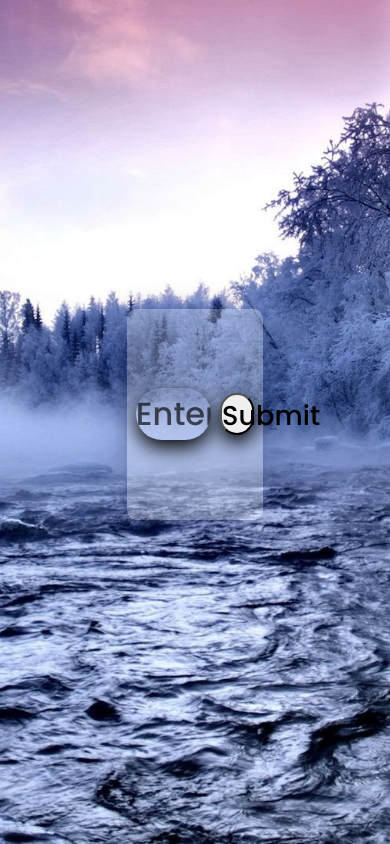
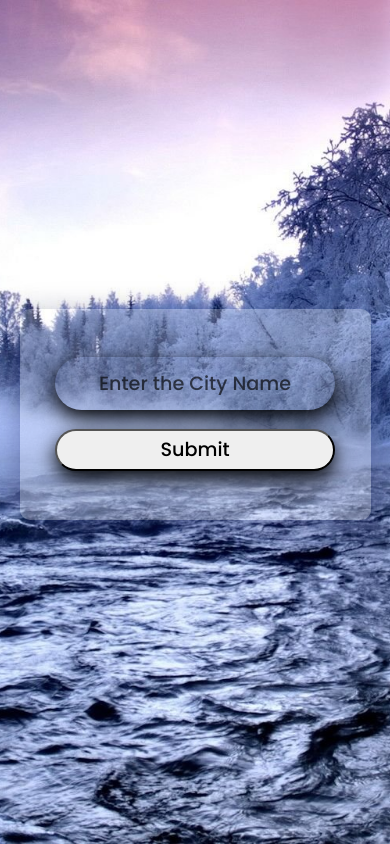
Before and after one commit to Shahroz-Ahmad/weather-app, a plain HTML site: page index.html in a window 390 px wide. Drawn offline with Linux system fonts and the light colour scheme.

Commit message:
finalise

```diff
--- a/index.css
+++ b/index.css
@@ -1,8 +1,9 @@
 *{
-    margin:0 ;
+    margin: 0;
     padding: 0;
     font-family: 'Poppins', sans-serif;
 }
+
 .container{
     height: 100vh;
     width: 100%;
@@ -15,8 +16,9 @@
     transition: 0.4s all;
     flex-direction: column;
 }
+
 .main{
-    height:25%;
+    height: 25%;
     width: 35%;
     background-color: rgba(255, 255, 255, 0.25);
     box-shadow: 0 8px 32px 0 rgba(17, 21, 75, 0.37);
@@ -26,6 +28,7 @@
     align-items: center;
     justify-content: space-evenly;
 }
+
 input{
     height: 25%;
     width: 55%;
@@ -34,23 +37,25 @@ input{
     outline: none;
     border: none;
     text-align: center;
-    font-size: 2rem;
+    font-size: 1.2rem;
     font-weight: 500;
     background: transparent;
     color: black;
+}
 
-}
 button{
     height: 20%;
     width: 25%;
     border-radius: 50px;
     box-shadow: 0px 8px 20px 0px black;
-    font-size: 1.7rem;
+    font-size: 1.2rem;
     font-weight: 500;
 }
+
 ::placeholder{
     color: rgba(0, 0, 0, 0.653);
 }
+
 button:hover{
     background-color: black;
     border: 1px solid white;
@@ -58,20 +63,51 @@ button:hover{
     color: white;
     cursor: pointer;
 }
+
 h1{
     color: yellow;
     text-shadow: 5px 7px rgb(47, 47, 47);
     font-size: 42px;
 }
+
 h2{
     padding-bottom: 1rem;
 }
+
 h3{
     color: yellow;
     font-size: 1rem;
     text-align: center;
     text-shadow: 3px 3px rgb(47, 47, 47);
 }
+
 span{
     color: white;
 }
+
+/* Media Queries for responsiveness */
+@media screen and (max-width: 768px) {
+    .main {
+        width: 70%;
+
+    }
+}
+
+@media screen and (max-width: 480px) {
+    .main {
+        width: 90%;
+        display: flex;
+        flex-direction: column;
+        gap: 1.2rem;
+        justify-content: center;
+        align-items: center;
+    }
+
+    input, button {
+        width: 80%;
+    }
+
+    h1 {
+        font-size: 32px;
+    }
+}
```
